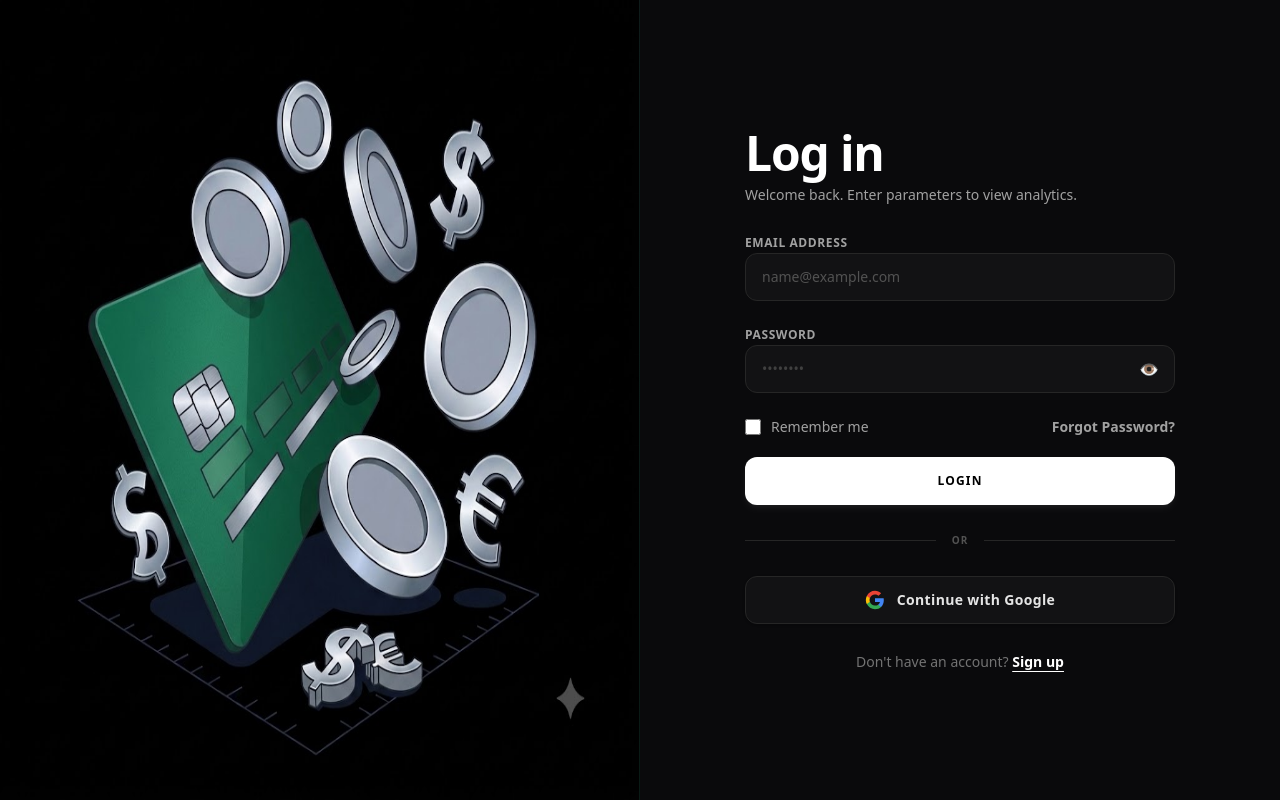
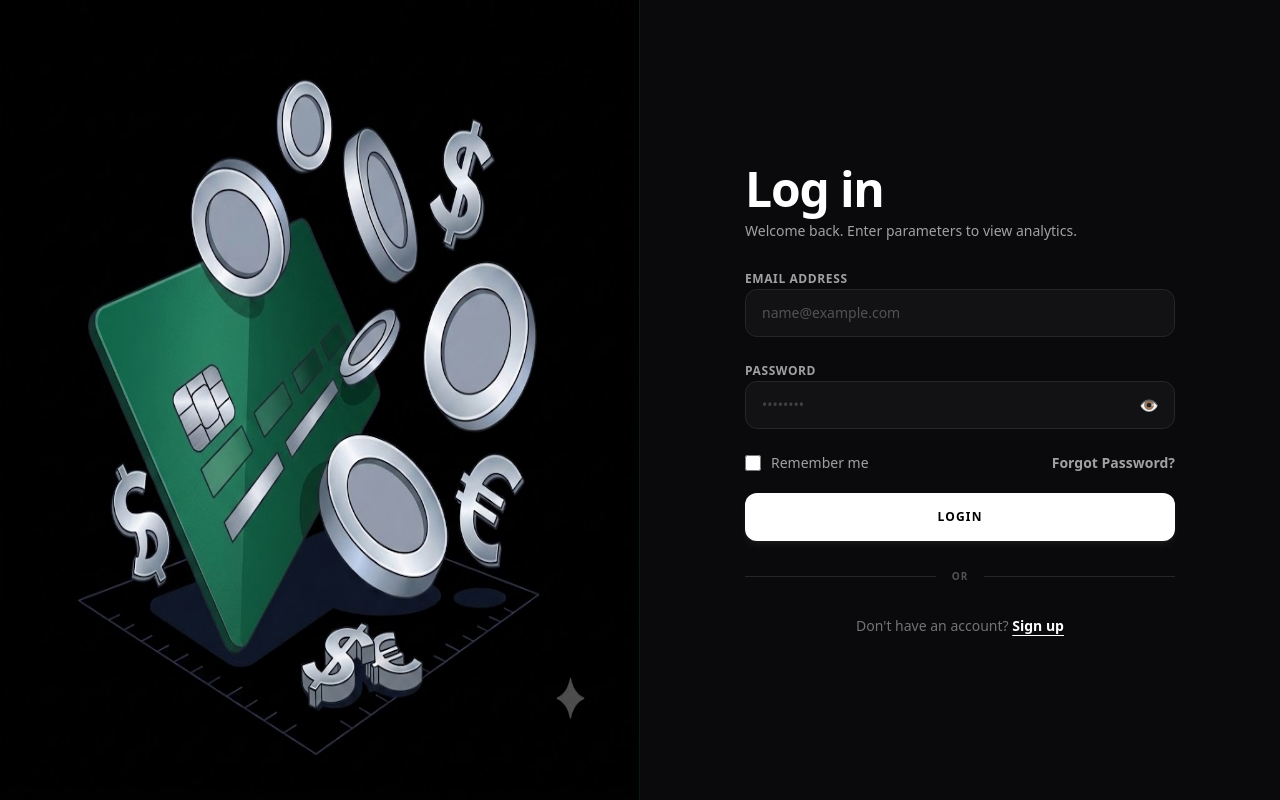
Before and after one commit to siddhibankar08-collab/expense-tracker, a Next.js app: page /login in a window 1280 px wide. Built offline with nearby package versions, Linux system fonts and the light colour scheme; no server answers.

Commit message:
temporary remove continu with googel

```diff
--- a/app/login/page.js
+++ b/app/login/page.js
@@ -31,7 +31,7 @@ export default function LoginPage() {
     setShowPassword(!showPassword);
   };
 
-  async function handleGoogleLogin() {
+  /*async function handleGoogleLogin() {
     const { error } = await supabase.auth.signInWithOAuth({
       provider: "google",
       options: {
@@ -42,7 +42,7 @@ export default function LoginPage() {
     if (error) {
       console.log("Google login error:", error.message);
     }
-  }
+  }*/
 
   return (
     <div className="h-screen w-screen flex bg-[#0A0A0C] text-neutral-100 font-sans antialiased overflow-hidden">
@@ -154,13 +154,13 @@ export default function LoginPage() {
             <div className="flex-1 h-px bg-neutral-800"></div>
           </div>
 
-          {/* Google Single Sign-On Button */}
+          {/*
           <div>
             <button
               onClick={handleGoogleLogin}
               className="w-full h-12 rounded-xl bg-[#121214] hover:bg-[#1C1C1E] border border-neutral-800 hover:border-neutral-700 text-neutral-200 text-sm font-bold tracking-wide transition-all flex items-center justify-center gap-3 shadow-sm"
             >
-              {/* Original Google SVG Icon */}
+
               <svg className="w-5 h-5 shrink-0" viewBox="0 0 24 24">
                 <path
                   fill="#4285F4"
@@ -181,7 +181,7 @@ export default function LoginPage() {
               </svg>
               Continue with Google
             </button>
-          </div>
+          </div>*/}
 
           {/* Navigation Anchor */}
           <div className="text-center pt-1">
```
